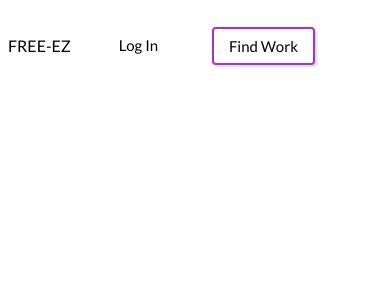
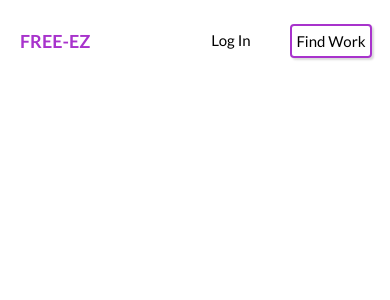
Before and after one commit to 05Dylan22/Freelance-Website, a React app: page / in a window 390 px wide. Shown: the top 300 px of the page. Built offline with nearby package versions, Linux system fonts and the light colour scheme.

Commit message:
responsive design of home hero nav minus permanant logo

```diff
--- a/src/PageElements/HomePageNav.tsx
+++ b/src/PageElements/HomePageNav.tsx
@@ -4,7 +4,7 @@ import { Link } from "react-router-dom"
 const HomePageNav = () => {
   return (
     <header className="b-flex home-header">
-      <p>FREE-EZ</p>
+      <p className="temp-logo">FREE-EZ</p>
       <nav className="a-flex home-header-nav">
         <Link className="link-no-style nav-link btm-brdr" to={"/"}>Log In</Link>
         <Link className="link-no-style nav-link brdr-shdow"  to={"/"}>Find Work</Link>
--- a/src/styles/HomeHeroNav.css
+++ b/src/styles/HomeHeroNav.css
@@ -1,17 +1,81 @@
-.home-header {
-  height: 75px;
-  position: sticky;
+.temp-logo {
+  color: var(--primary-color);
+  margin: 0;
+  font-weight: bold;
+  cursor: pointer;
 }
 
-.home-header-nav {
-  width: 250px;
-  margin-right: 55px;
+.home-header {
+  position: sticky;
 }
 
 .nav-link {
   color: black;
-  width: 75px;
   text-align: center;
-  font-size: 15px;
-  padding: 8px 12px;
 }
+
+@media screen and (min-width: 270px) {
+  .temp-logo {
+    font-size: 18px;
+    margin-left: 12px;
+  }
+
+  .home-header {
+    height: 65px;
+  }
+
+  .home-header-nav {
+    width: 155px;
+  }
+
+  .nav-link {
+    width: 65px;
+    font-size: 14px;
+    padding: 6px 4px;
+  }
+}
+
+@media screen and (min-width: 300px) {
+  .home-header-nav {
+    width: 175px;
+  }
+}
+
+@media screen and (min-width: 300px) {
+  .home-header-nav {
+    width: 200px;
+  }
+
+  .nav-link {
+    width: 70px;
+    font-size: 15px;
+  }
+}
+
+@media screen and (min-width: 500px) {
+  .temp-logo {
+    font-size: 22px;
+    margin-left: 15px;
+  }
+
+  .nav-link {
+    width: 75px;
+    padding: 8px 12px;
+  }
+}
+
+@media screen and (min-width: 1000px) {
+  .temp-logo {
+    font-size: 26px;
+    margin-left: 30px;
+  }
+
+  .home-header {
+    height: 75px;
+  }
+
+  .home-header-nav {
+    width: 250px;
+    margin-right: 55px;
+  }
+}
```
